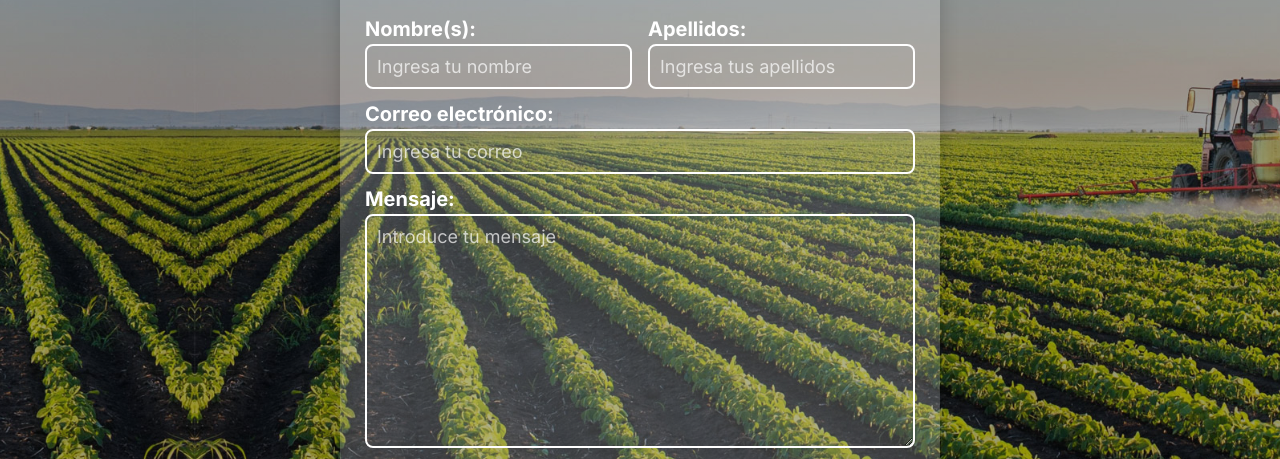
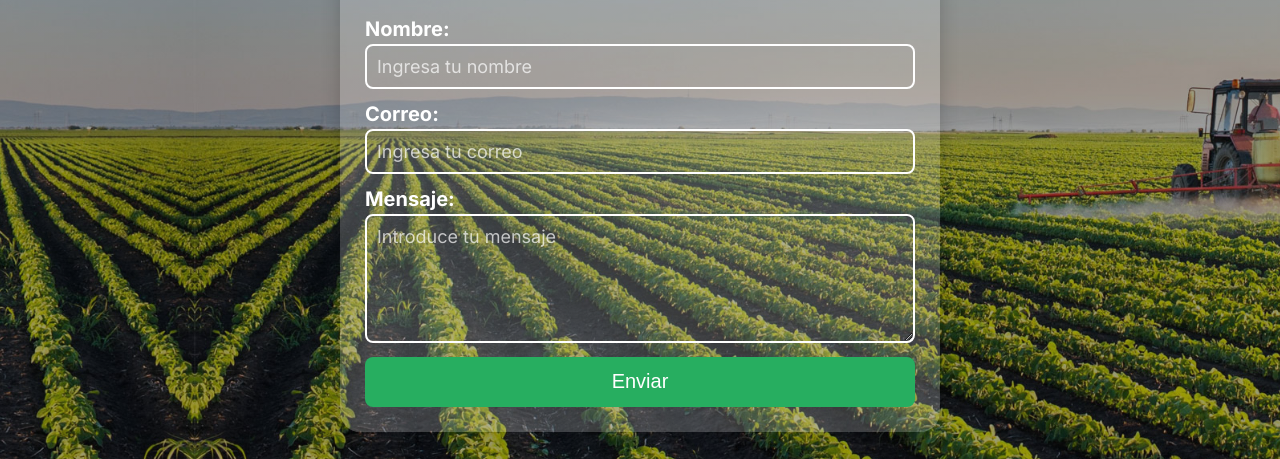
Before and after one commit to InnovaTech-UPC/Landing, a plain HTML site: page contact.html in a window 1280 px wide. Shown: the part 237-696 px from the top of the page. Drawn offline with nearby package versions, Linux system fonts and the light colour scheme.

Commit message:
feat: make experiment form

```diff
--- a/contact.html
+++ b/contact.html
@@ -47,20 +47,14 @@
             <form>
                 <h1> ¿Tienes alguna duda? ¡Escríbenos! </h1>
                 <div id="mensaje-exito" style="display:none;"></div>
-                <div id="nombre-completo">
-                    <div class="nombre">
-                        <label for="formNombre">Nombre(s): </label><br>
-                        <input type="text" id="formNombre" placeholder="Ingresa tu nombre" required><br>
-                    </div>
-                   <div class="apellidos">
-                        <label for="formApellidos">Apellidos: </label><br>
-                        <input type="text" id="formApellidos" placeholder="Ingresa tus apellidos" required><br>
-                   </div>
+                <div class="nombre">
+                    <label for="formNombre">Nombre: </label><br>
+                    <input type="text" id="formNombre" placeholder="Ingresa tu nombre" required><br>
                 </div>
-                <label for="formCorreo">Correo electrónico: </label><br>
+                <label for="formCorreo">Correo: </label><br>
                 <input type="email" id="formCorreo" placeholder="Ingresa tu correo" required><br>
                 <label for="formMensaje">Mensaje: </label><br>
-                <textarea id="formMensaje" cols="55" rows="10" placeholder="Introduce tu mensaje" required></textarea>
+                <textarea id="formMensaje" cols="55" rows="5" placeholder="Introduce tu mensaje" required></textarea>
                 <div id="botonForm">
                     <input type="submit" value="Enviar">
                 </div>
--- a/contact.js
+++ b/contact.js
@@ -5,13 +5,12 @@ document.querySelector('#formulario form').addEventListener('submit', async func
 
     const data = new URLSearchParams({
         nombre: document.getElementById('formNombre').value,
-        apellidos: document.getElementById('formApellidos').value,
         correo: document.getElementById('formCorreo').value,
         mensaje: document.getElementById('formMensaje').value
     });
 
     try {
-        const response = await fetch('https://script.google.com/macros/s/AKfycbzECCKvN227rzKeSTU9S_7LfIlvfzQpkSMQtuC5rvqTs4KlWl2d_2uPs6ixv-Q5cC-0/exec', {
+        const response = await fetch('https://script.google.com/macros/s/AKfycbzs128kuf6t6B1Hfqu-RspvgVPu0VrMGnEPfyyznaWU6dTcDkqjXOO7cYv1NkibXXkFDw/exec', {
             method: 'POST',
             body: data,
             headers: {
```
